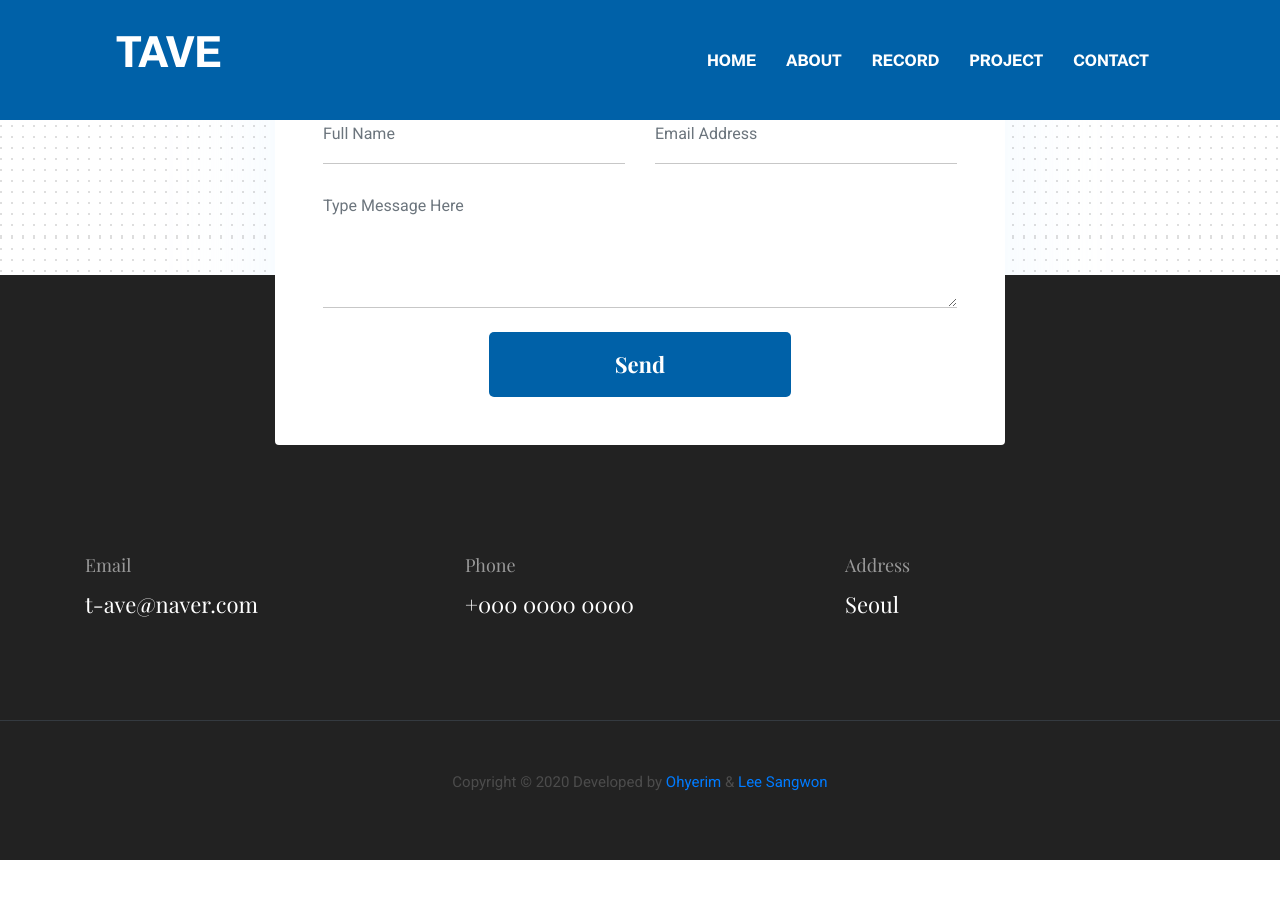
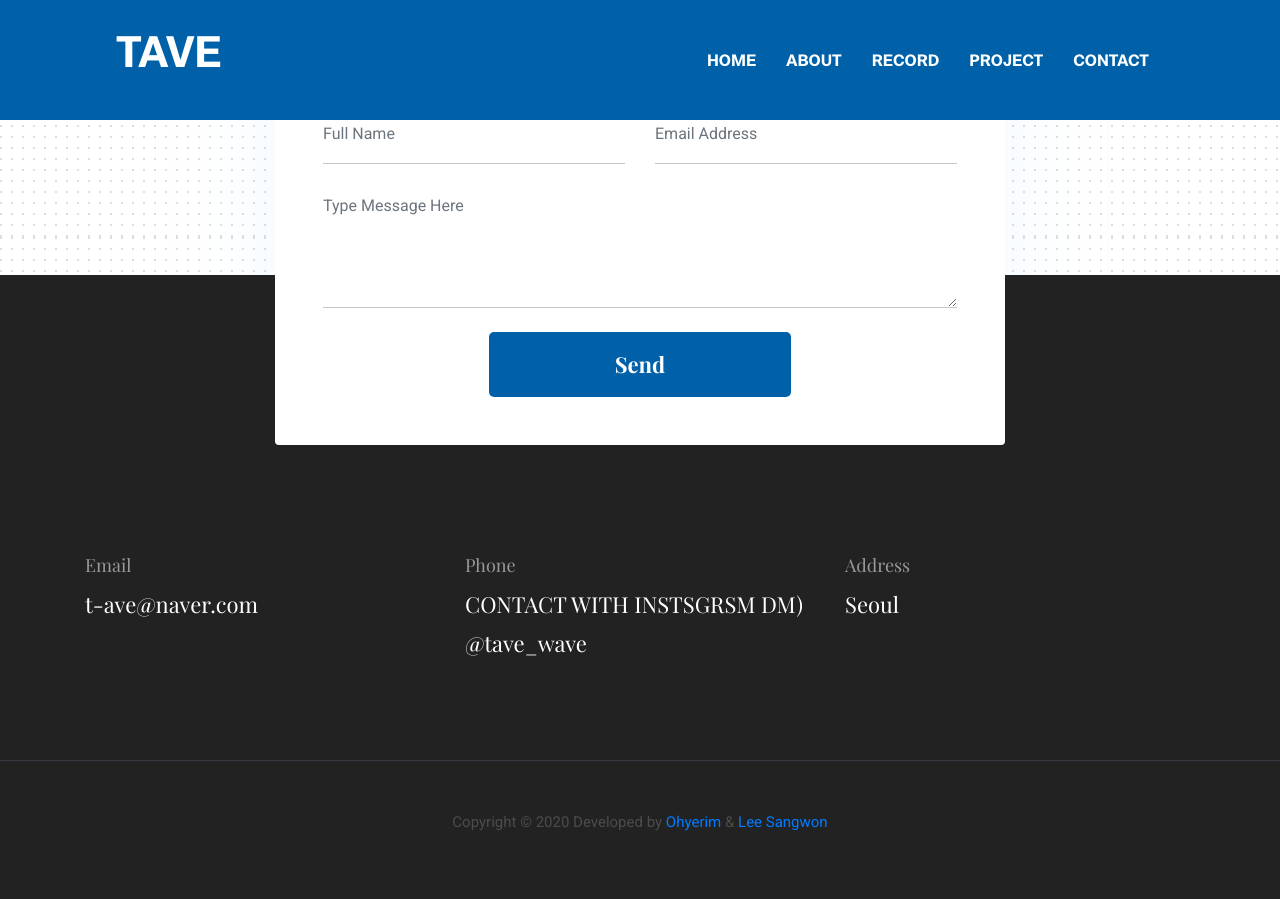
Before and after one commit to TAVEwave/TAVEwave.github.io, a Jekyll site: the page built from index.html, in a window 1280 px wide and 900 px high, scrolled down 7518 px. Built offline with Jekyll 4.4.1, drawn with Linux system fonts in a browser that asks for light colours; before the commit the page ends 8378 px from its top, so only the background shows below that.

Commit message:
Update settings.yml

```diff
--- a/_data/settings.yml
+++ b/_data/settings.yml
@@ -7,7 +7,7 @@ logo:
 author: TAVE
 description: this is meta description
 email: t-ave@naver.com
-phone: +000 0000 0000
+phone: CONTACT WITH INSTSGRSM DM) @tave_wave
 address: Seoul
 copyright: Copyright &copy; 2020 Developed  by [Ohyerim](https://yerimoh.github.io/) & [Lee Sangwon](https://github.com/s-wlii)
 
```
